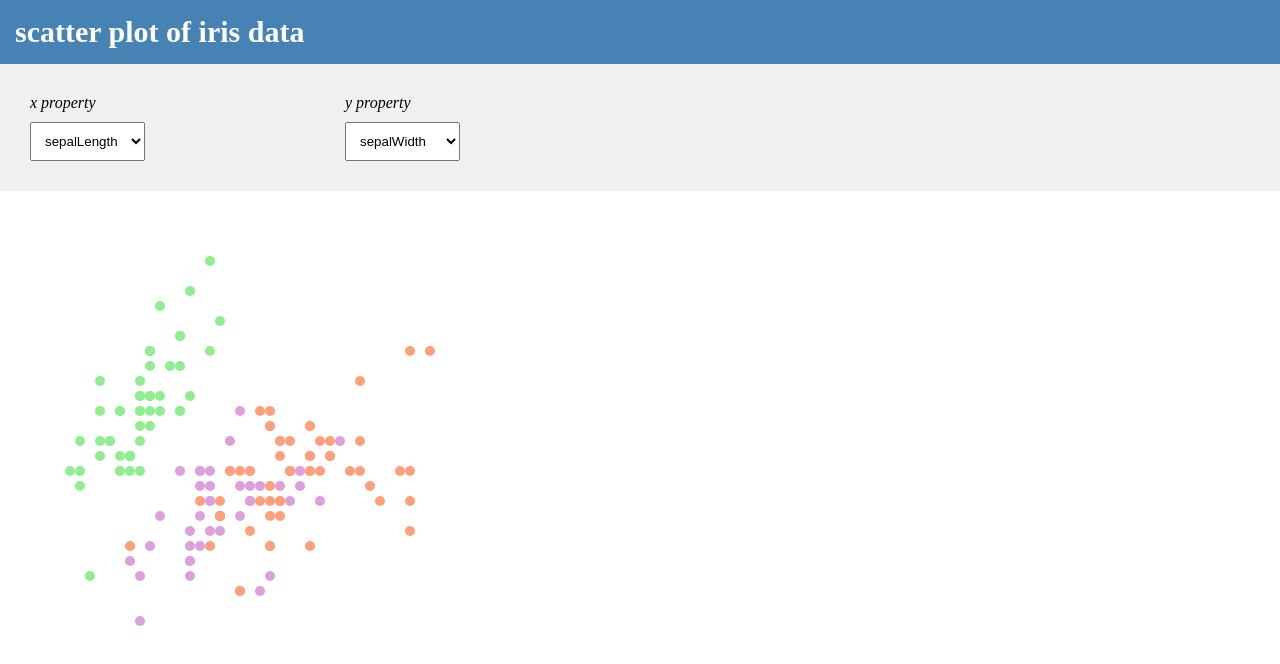
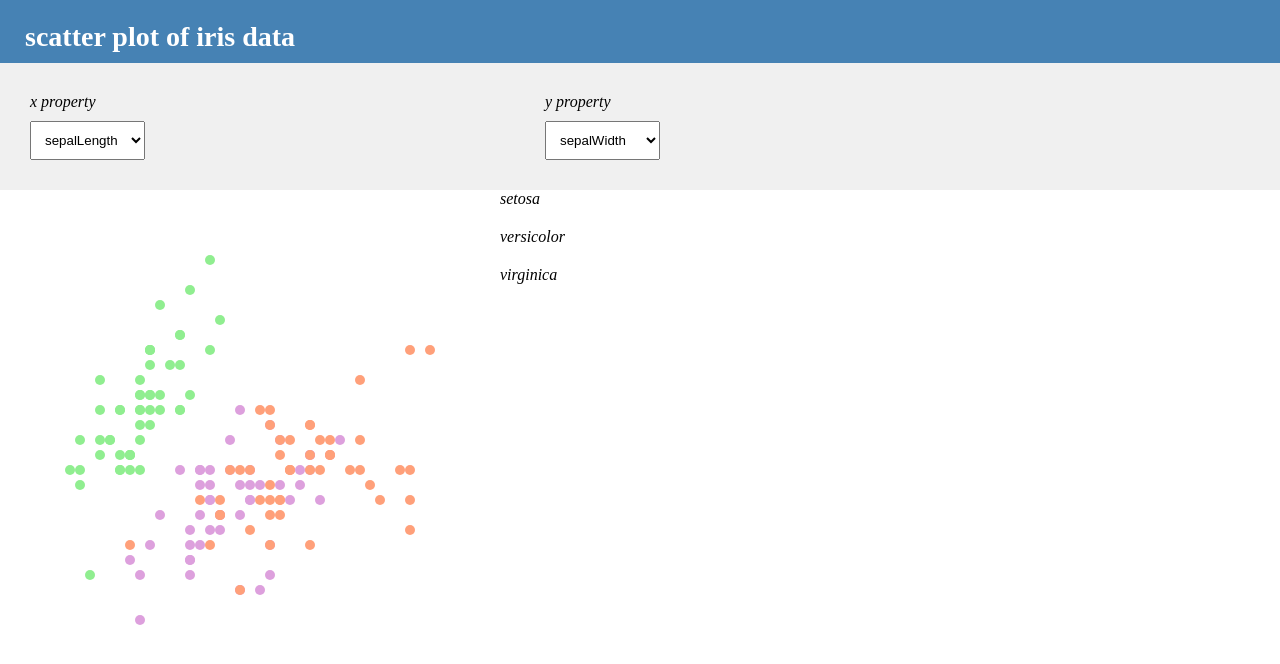
Before and after one commit to mappy0922/react-traning, a React (Vite) app: page / in a window 1280 px wide. Shown: the top 664 px of the page. Built offline with nearby package versions, Linux system fonts and the light colour scheme.

Commit message:
凡例ON・OFF追加

```diff
--- a/src/iris.jsx
+++ b/src/iris.jsx
@@ -22,6 +22,11 @@ export default function App() {
 
     const [selected_X, setselected_X] = useState(property[0]);
     const [selected_Y, setselected_Y] = useState(property[1]);
+    const [Active, SetActive] = useState({
+        setosa: false,
+        versicolor: false,
+        virginica: false,
+    });
 
     const x = d3.scaleLinear()
     .nice()
@@ -32,6 +37,8 @@ export default function App() {
     .nice()
     .domain(d3.extent(iris_data, d => d[selected_Y]))
     .range([height - padding, padding]);
+
+    const label=Array.from(new Set(iris_data.map(({species})=>species)))
 
     return (
         <div className = "top">
@@ -78,17 +85,33 @@ export default function App() {
 
             <div className="chart">
                 <svg width = { width } height = { height }>
+
                     <g>
-                        {iris_data.map((item, i) => (
-                            <circle key={i}
+                        {iris_data.map((item) => (
+                            <circle
                             cx={x(item[selected_X])}
                             cy={y(item[selected_Y])}
                             r="5"
                             fill={dataColor[item.species]}
+                            opacity={Active[item.species] ? 0 : 1}
                             />
                         ))}
                     </g>
                 </svg>
+
+                <label className="legend">
+                    {label.map((name) => (
+                        <div
+                        className={Active[name] ? "fade" : ""}
+                        onClick={() => SetActive({
+                            ...Active,
+                            [name]: !Active[name]
+                        })}
+                        >
+                            {name}
+                        </div>
+                    ))}
+                </label>
             </div>
         </div>
     )
--- a/style/style.css
+++ b/style/style.css
@@ -5,17 +5,27 @@ body {
 
 h1 {
     margin: 0;
-    font-size: 30px;
+    font-size: 28px;
     color: white;
 
     background: steelblue;
-    padding: 15px;
+    padding: 21px 15px 10px 25px;
+}
+
+.chart {
+    display: flex;
+}
+
+.legend {
+    display: flex;
+    flex-direction: column;
+    gap: 20px;
 }
 
 .controls {
     background: rgb(240, 240, 240);
     display: flex;
-    gap: 200px;
+    gap: 400px;
     padding: 30px;
 }
 
@@ -29,6 +39,10 @@ label {
     font-style: italic;
 }
 
+.fade {
+    opacity: 0.5;
+}
+
 .Select {
     padding: 10px;
 }
```
